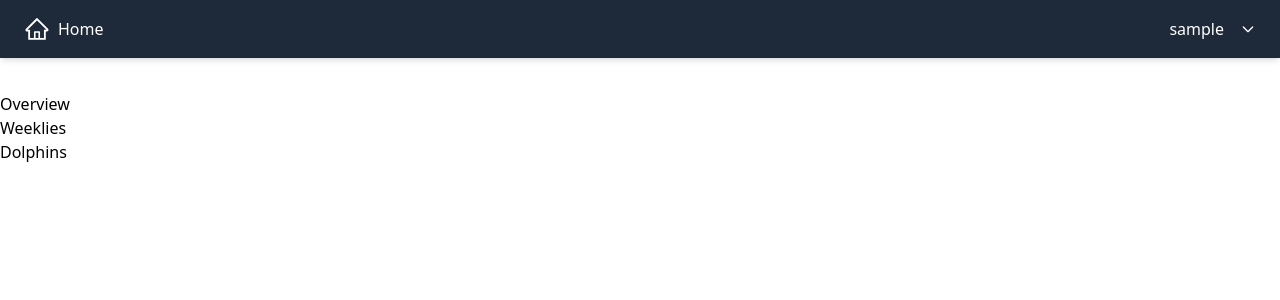
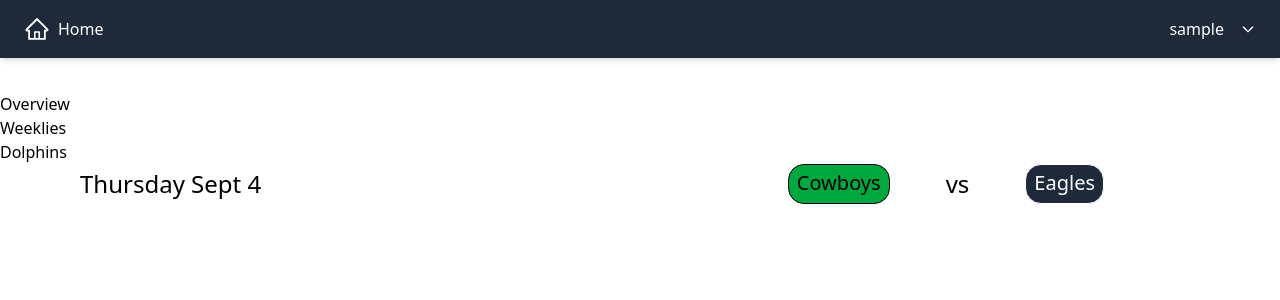
Before and after one commit to williamscodebox/ffApp, a React (Vite) app in the folder frontend/: page /overview in a window 1280 px wide. Shown: the top 300 px of the page. Built offline with nearby package versions, Linux system fonts and the light colour scheme; sample sign-in values are in the browser's storage.

Commit message:
added GameCard

```diff
--- a/frontend/data/data.js
+++ b/frontend/data/data.js
@@ -65,7 +65,7 @@
 ];
 
 const game = {
-  weekOf: week[0],
+  date: week[(0)[0]] + week[(0)[1]],
   dayOf: day[0],
   TeamsPlaying: [teams[16], teams[18]],
   time: "8:20pm",
--- /dev/null
+++ b/frontend/src/components/GameCard.jsx
@@ -0,0 +1,22 @@
+import React from "react";
+
+const GameCard = ({ teamA, teamB, date }) => {
+  return (
+    <div className="flex flex-row gap-2 text-2xl items-center justify-between w-[80%] ml-20">
+      <div>
+        <p>{date}</p>
+      </div>
+      <div className="flex flex-row items-center gap-14">
+        <button className="border-1 p-2 pt-1 pb-1.5 text-xl rounded-2xl bg-green-600 hover:cursor-pointer ">
+          {teamA}
+        </button>
+        <p>vs</p>
+        <button className="border-1 p-2 pt-1 pb-1.5 text-xl rounded-2xl bg-gray-800 text-white hover:cursor-pointer ">
+          {teamB}
+        </button>
+      </div>
+    </div>
+  );
+};
+
+export default GameCard;
--- a/frontend/src/pages/Auth/Weeklies.jsx
+++ b/frontend/src/pages/Auth/Weeklies.jsx
@@ -1,9 +1,15 @@
 import { teams, day, week } from "../../../data/data.js";
+import GameCard from "../../components/GameCard.jsx";
 
 const Weeklies = () => {
   return (
     <div>
       Weeklies <p>{teams[1]}</p>
+      <GameCard
+        teamA={teams[16]}
+        teamB={teams[18]}
+        date={day[0] + " " + week[0][0] + " " + week[0][1]}
+      />
     </div>
   );
 };
```
